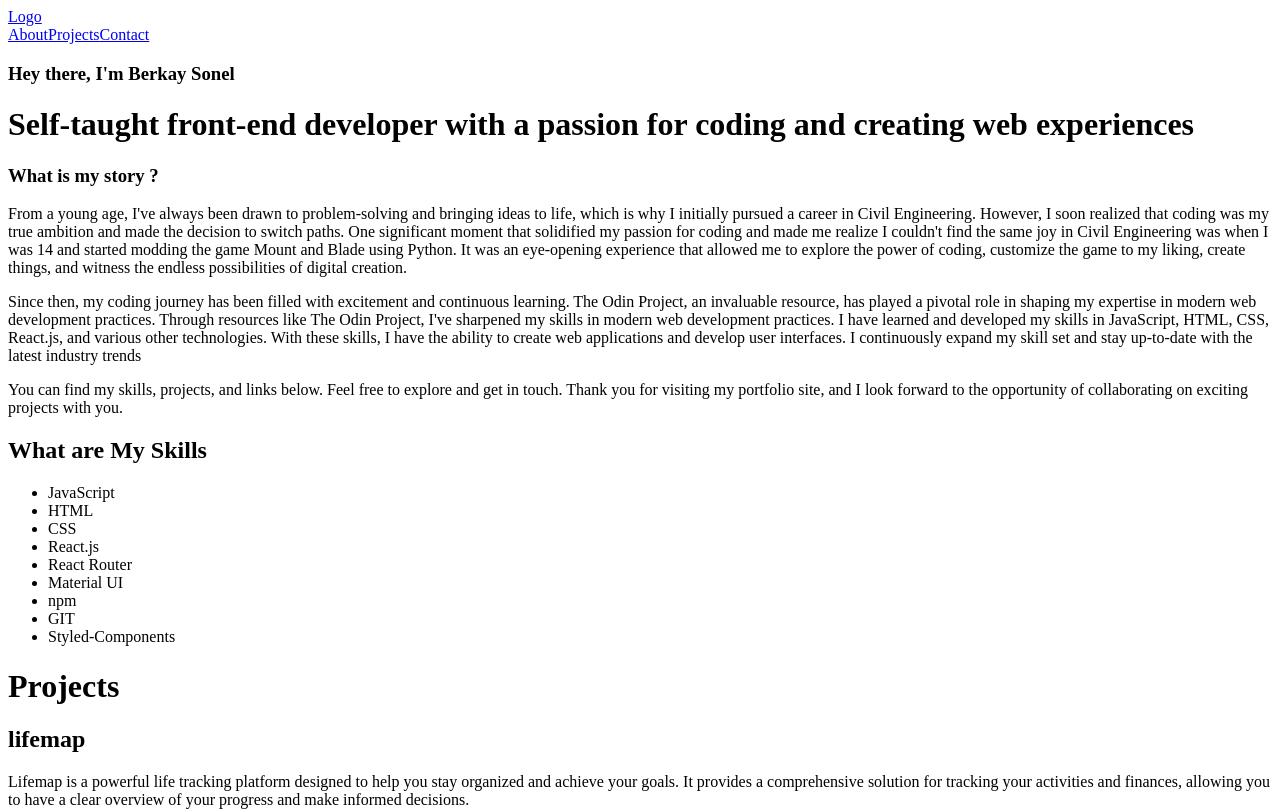
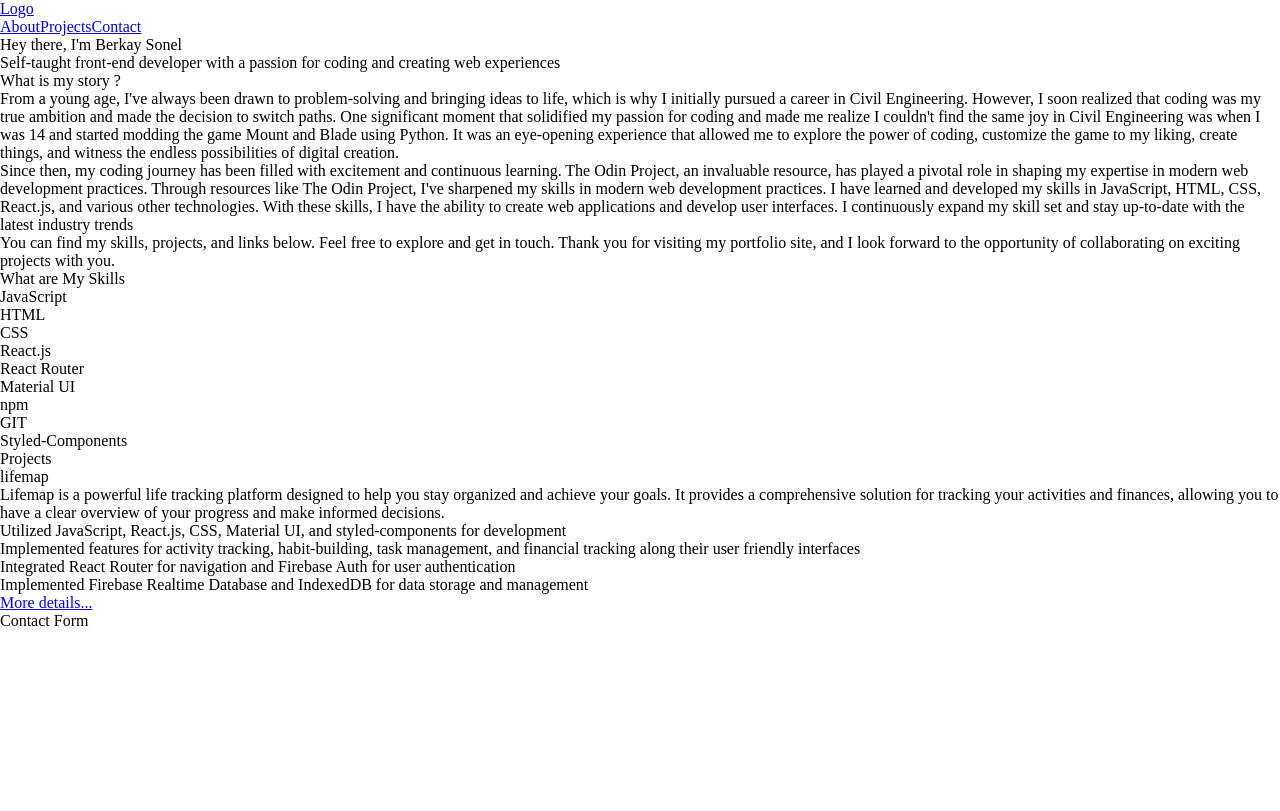
Before and after one commit to berkaysson/berkaysson-portfolio-site, a JavaScript app: page / in a window 1280 px wide. Shown: the top 811 px of the page. Built offline with nearby package versions, Linux system fonts and the light colour scheme; the HTML template or start-up script is replaced by a standard one.

Commit message:
Add css starter and reset styles

```diff
--- a/src/index.css
+++ b/src/index.css
@@ -0,0 +1,29 @@
+html, body, div, span, object, iframe,
+h1, h2, h3, h4, h5, h6, p, blockquote, pre,
+a, abbr, acronym, address, code,
+del, dfn, em, img, q, dl, dt, dd, ol, ul, li,
+fieldset, form, label, legend,
+table, caption, tbody, tfoot, thead, tr, th, td {
+  margin: 0;
+  padding: 0;
+  border: 0;
+  font-weight: inherit;
+  font-style: inherit;
+  font-size: 100%;
+  font-family: inherit;
+}
+
+em {
+	font-style: italic;
+}
+
+strong {
+	font-weight: bold;
+}
+
+html,
+body {
+	margin:0;
+	padding:0;
+	height:100%;
+}
```
